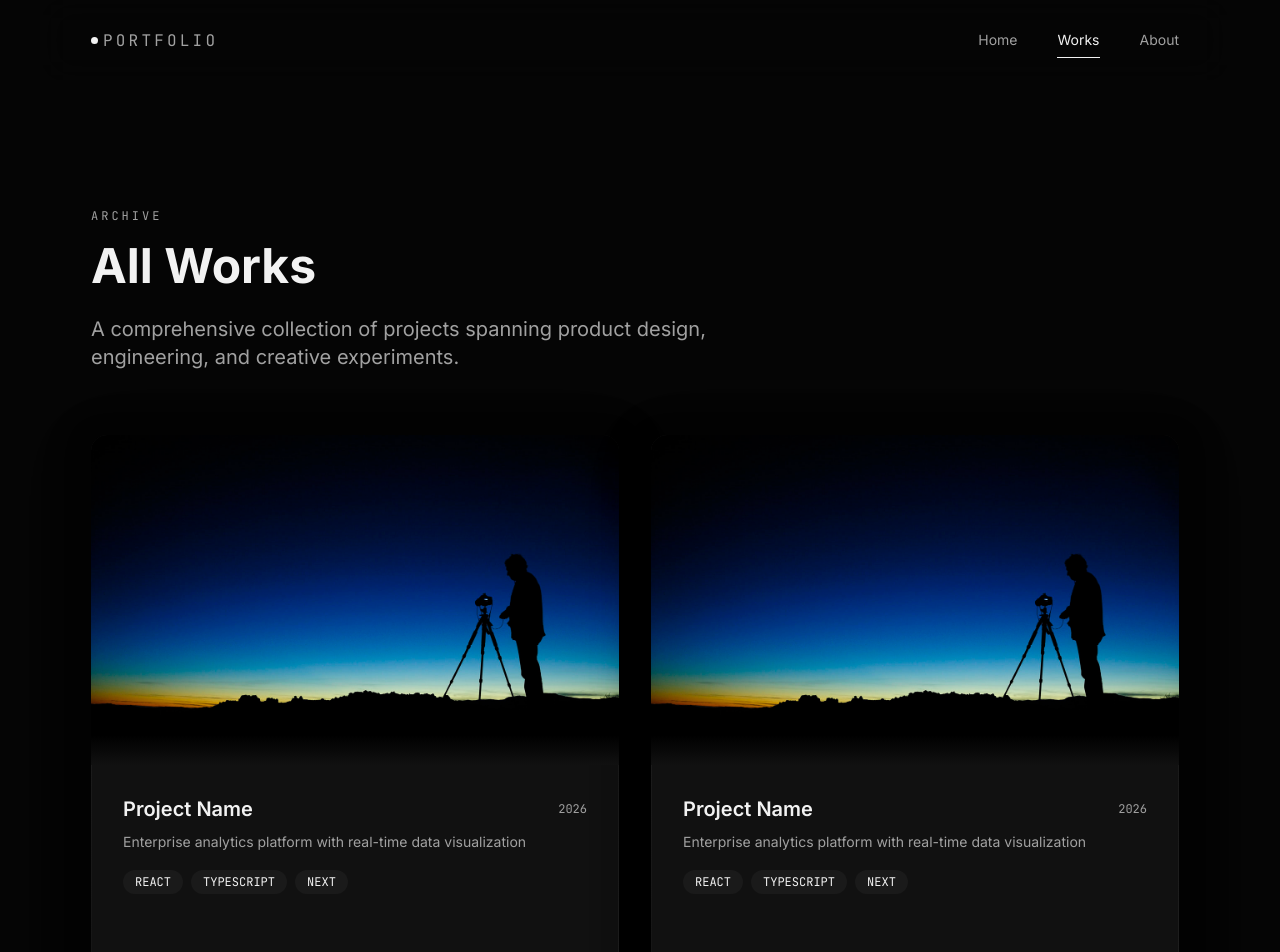
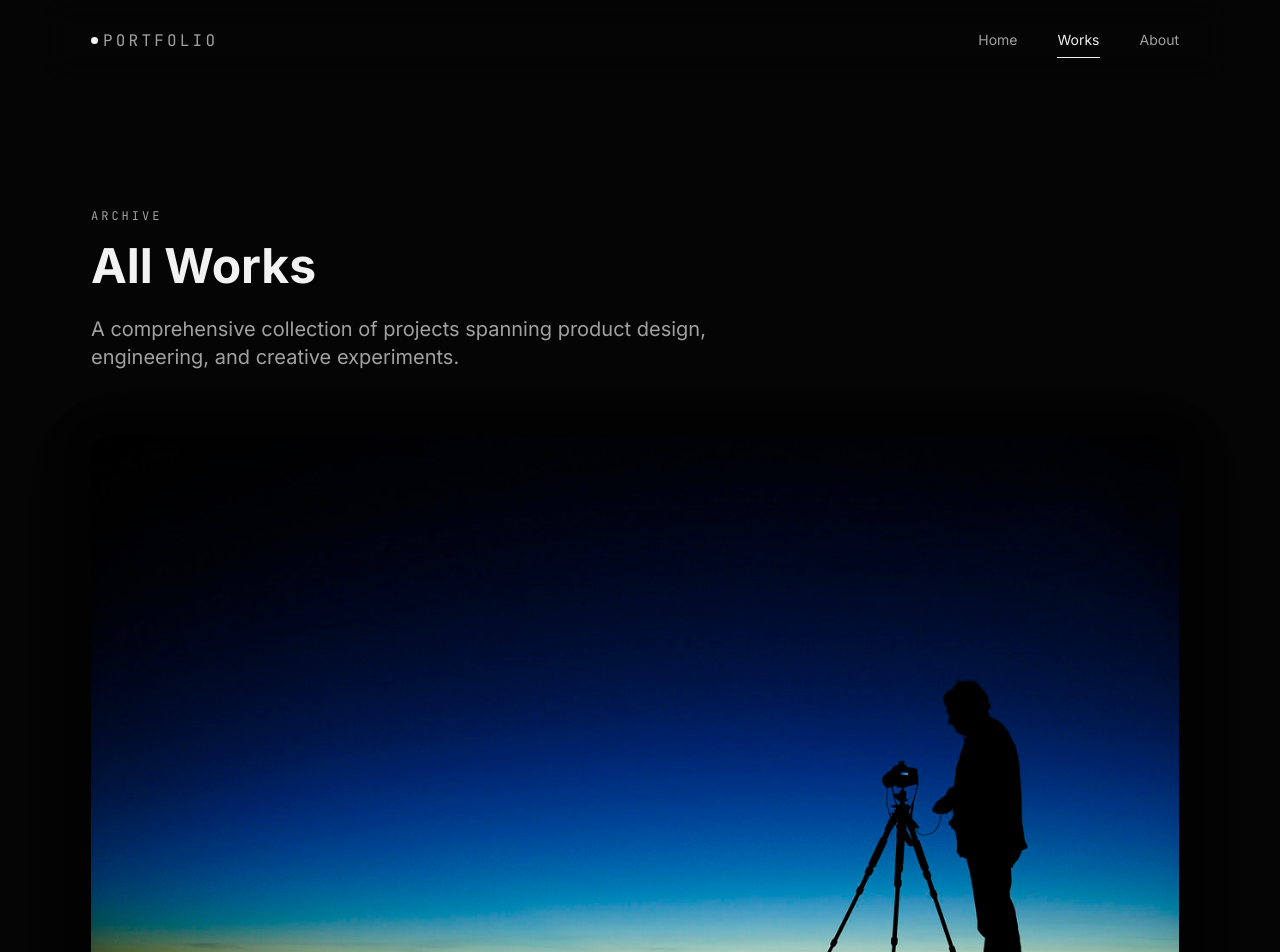
Before and after one commit to ivankalituk/business-card, a React (Vite) app: page /works in a window 1280 px wide. Shown: the top 952 px of the page. Built offline with nearby package versions, Linux system fonts and the light colour scheme.

Commit message:
feat[worksPage]: adaptive

```diff
--- a/src/pages/worksPage/ui/worksPage.tsx
+++ b/src/pages/worksPage/ui/worksPage.tsx
@@ -6,14 +6,17 @@ import { WorkCard } from "../../../shared/ui/workCard"
 const WorksPage = () => {
     return(
         <div
-            className="pt-[128px] pb-[208px]"
+            className="
+                pt-[60px] pb-[256px]
+                md:pt-[128px]
+            "
         >
             <div>
                 <SmallHeading className="mb-[12px]">
                     Archive
                 </SmallHeading>
 
-                <BigHeading className="text-[48px] mb-[20px]">
+                <BigHeading className="text-[30px] td:text-[48px] mb-[20px]">
                     All Works
                 </BigHeading>
 
@@ -24,7 +27,7 @@ const WorksPage = () => {
             </div>
 
             <div
-                className="grid grid-cols-2 gap-[32px]"
+                className="grid grid-cols-1 gap-[24px] dt:gap[32px] dt:grid-cols-2"
             >
                 <WorkCard type='DETAILED'/>
                 <WorkCard type='DETAILED'/>
```
